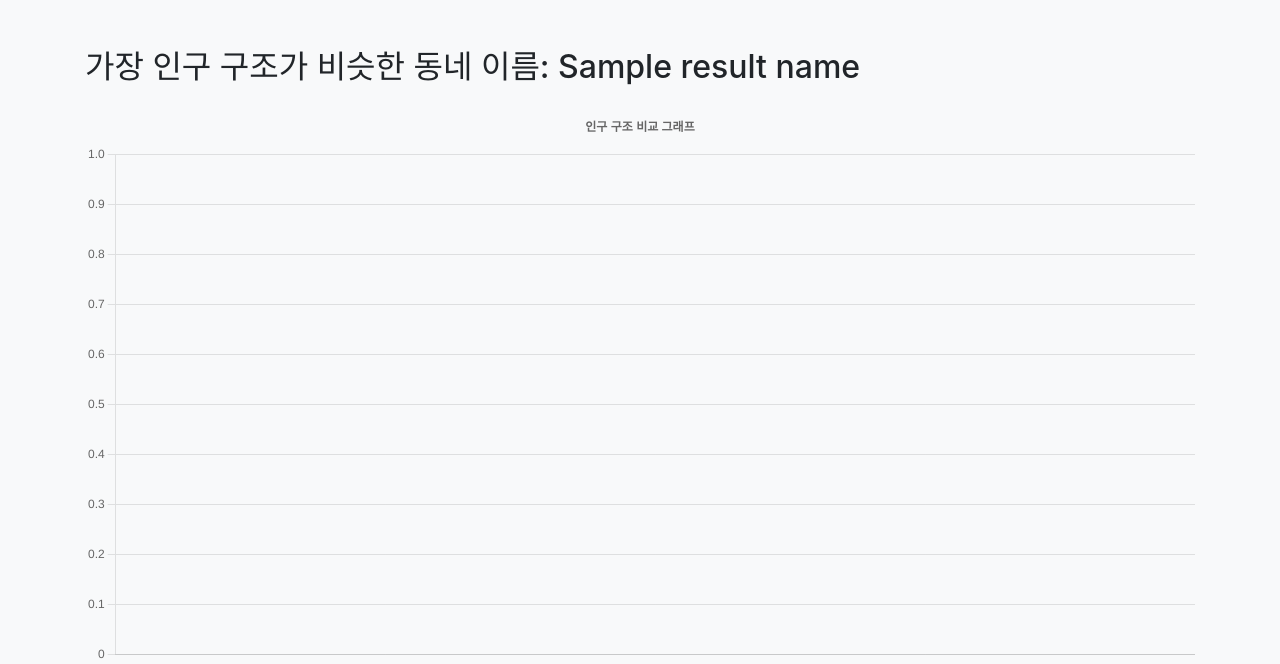
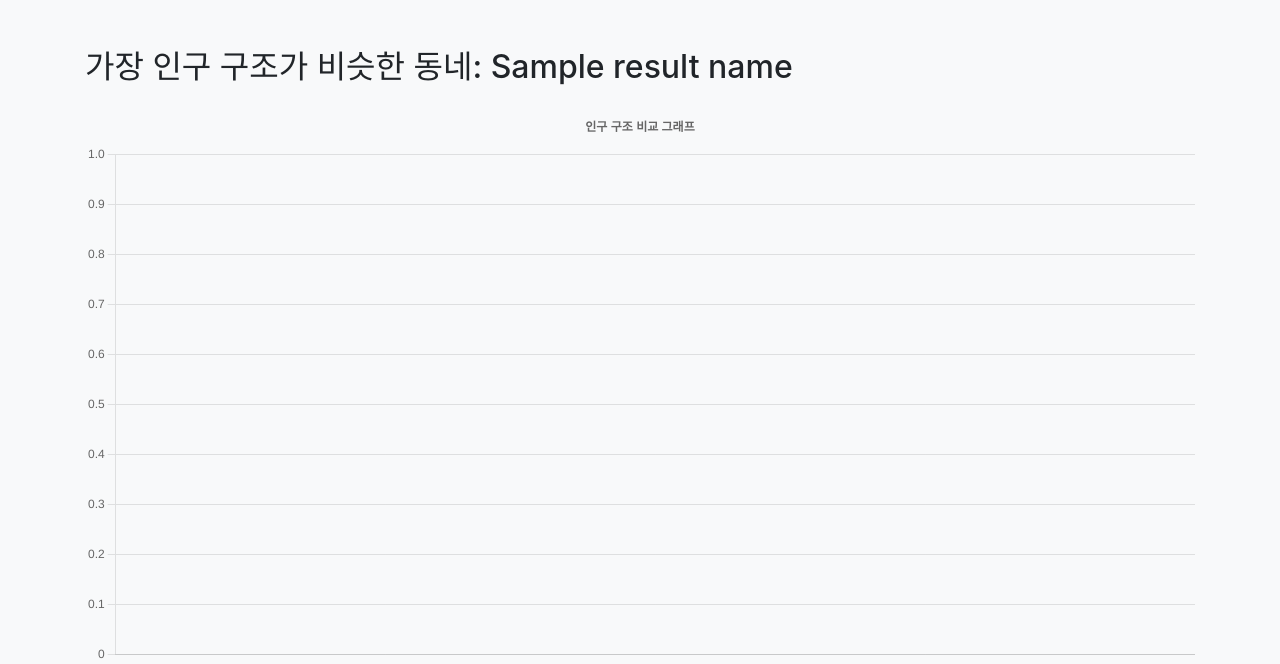
Before and after one commit to sorrychoe/population, a Flask app: template templates/result.html in a window 1280 px wide. Shown: the top 664 px of the page. Run offline with Flask 3, Linux system fonts and the light colour scheme; the template is opened without the code that fills it: most values are stand-ins (such as "Sample title", 1, 10 or a date in 2020); some libraries are stand-ins or nearby versions.

Commit message:
name change

```diff
--- a/templates/result.html
+++ b/templates/result.html
@@ -11,7 +11,7 @@
 </head>
 <body class="bg-light">
     <div class="container mt-5">
-        <h2 class="mb-4">가장 인구 구조가 비슷한 동네 이름: {{ result_name }}</h2>
+        <h2 class="mb-4">가장 인구 구조가 비슷한 동네: {{ result_name }}</h2>
     <canvas id="populationChart" width="400" height="200"></canvas>
     <script>
         var chartData = {{ chart_data | safe }};
```
